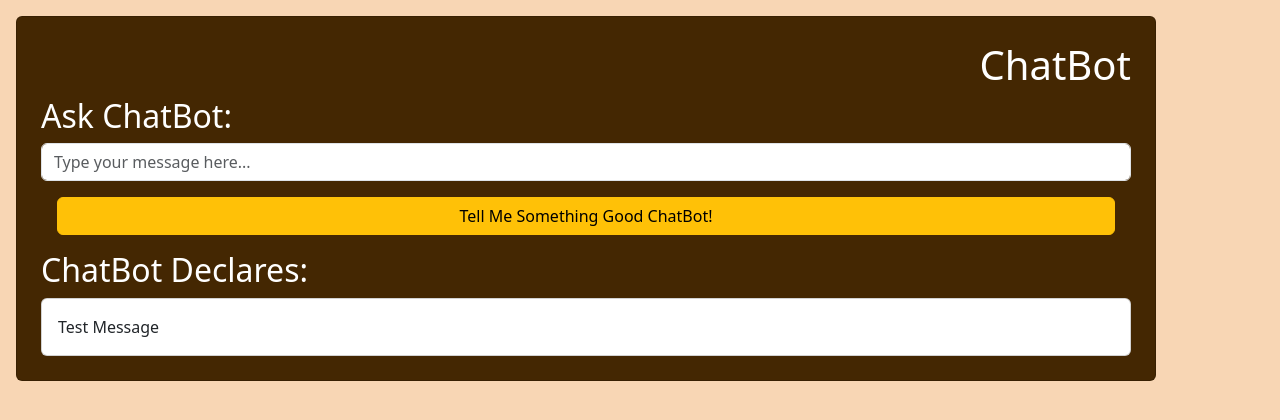
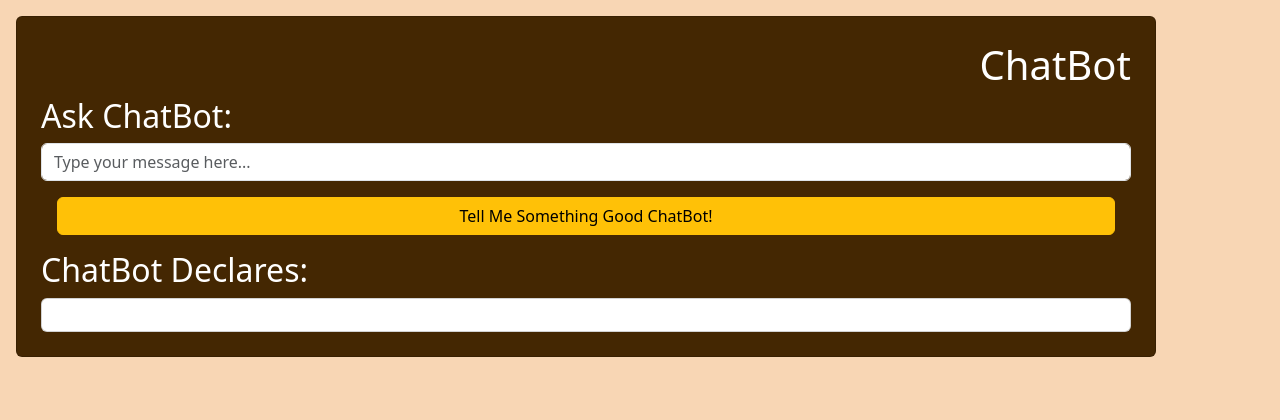
Before and after one commit to TyQuincia-Oby/gen-ai-demo, a plain HTML site: page index.html in a window 1280 px wide. Both pictures are taken after a click on the button "Tell Me Something Good ChatBot!". Drawn offline with nearby package versions, Linux system fonts and the light colour scheme.

Commit message:
took out secret-variables. js from index and step 11 with validation

```diff
--- a/chatbot.js
+++ b/chatbot.js
@@ -2,14 +2,16 @@ onEvent("sendBtn", "click", function() {
     //console.log to make sure button is clicked
     console.log("sendBtn clicked!");
 
-    //setText to display "Test Message" in output-text
-    setText("output-text", "Test Message");
-
     //getValue from user-input or (direct DOM) to confirm input value is being read correctly
-
-    var userQuestion = getValue("user-input");
+    let userQuestion = getValue("user-input");
     console.log(userQuestion);
     // confirmed question pops up in console
 
+        if (userQuestion === "") {
+        setText("output-text", "Please enter a message");
+    }
+
+    //setText to display "Test Message" in output-text
+    setText("output-text", "");
 
 });
--- a/index.html
+++ b/index.html
@@ -20,7 +20,6 @@
         </div>
     </div>
     <script src="helpers-full.js"></script>
-    <script src="secret-variables.js"></script>
     <script src="chatbot.js"></script>
 </body>
 </html>
```
